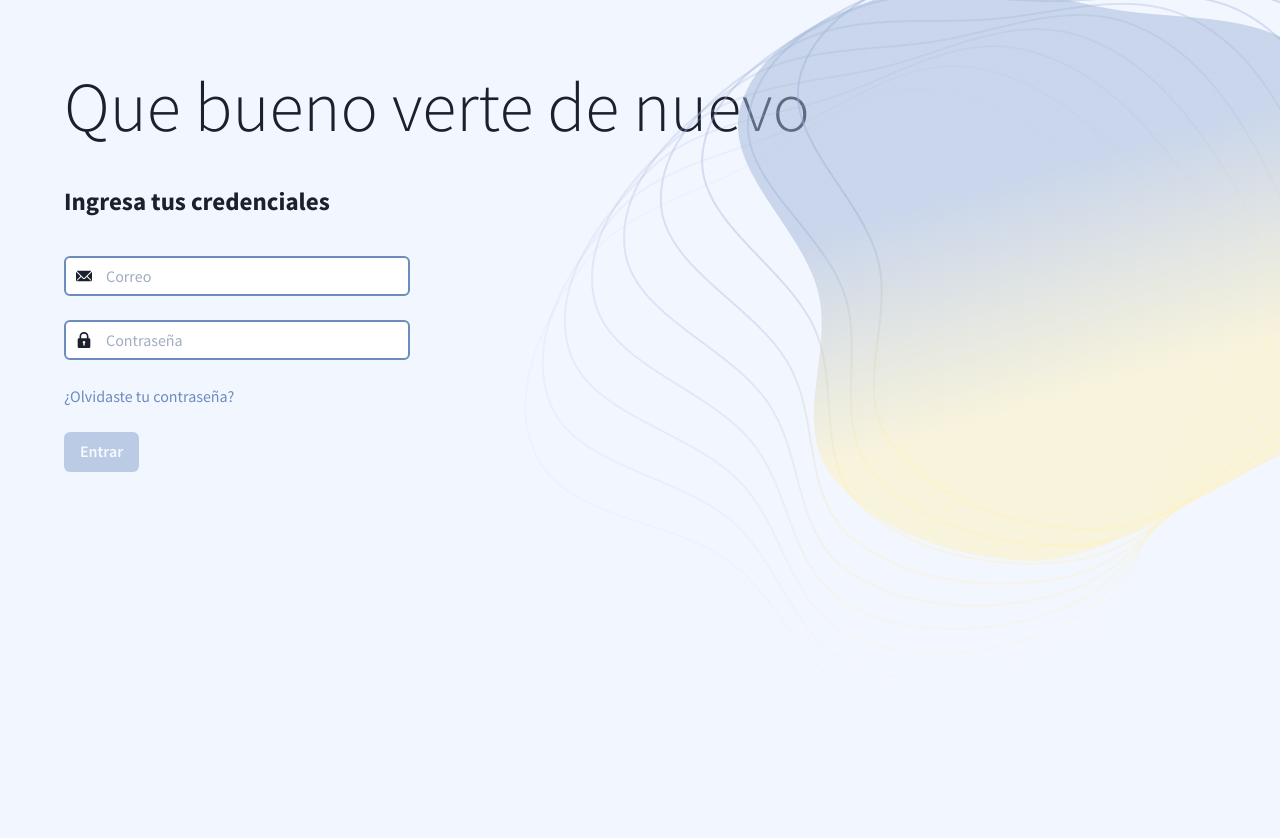
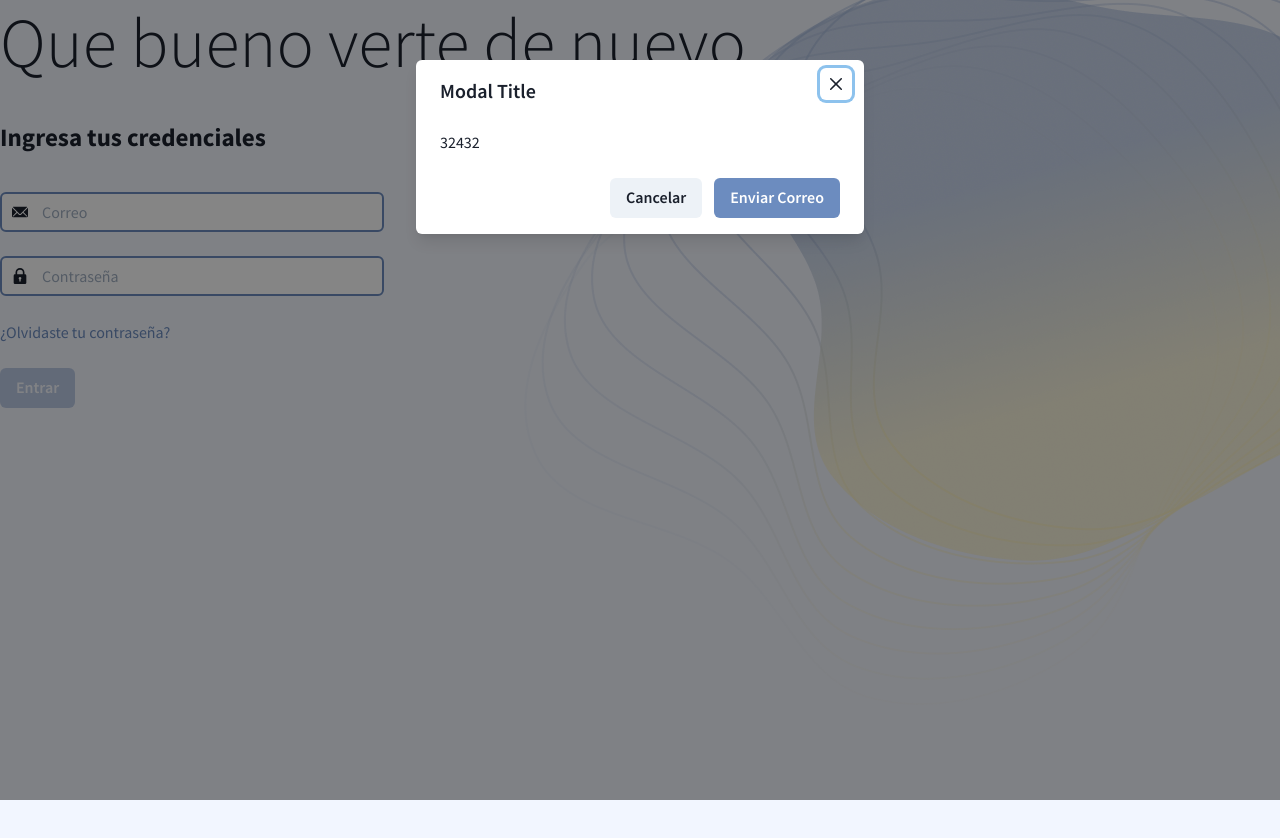
Before and after one commit to andreadelou/Proyecto-_IS, a React (Create React App) app: page / in a window 1280 px wide. Both pictures are taken after a click on the link "¿Olvidaste tu contraseña?". Shown: the top 838 px of the page. Built offline with nearby package versions, Linux system fonts and the light colour scheme; no server answers.

Commit message:
Created modal component

```diff
--- /dev/null
+++ b/src/components/ForgetPasswordModal.js
@@ -0,0 +1,32 @@
+import { Button, Modal, ModalBody, ModalCloseButton, ModalContent, ModalFooter, ModalHeader, ModalOverlay } from '@chakra-ui/react'
+import React from 'react'
+
+function ForgetPasswordModal({
+    onOpen,
+    onClose,
+    isOpen
+}) {
+    return (
+        <Modal isOpen={isOpen} onClose={onClose}>
+            <ModalOverlay />
+            <ModalContent>
+                <ModalHeader>Modal Title</ModalHeader>
+                <ModalCloseButton />
+                <ModalBody>
+                    32432
+                </ModalBody>
+
+                <ModalFooter>
+                    <Button mr={3} onClick={onClose}>
+                        Cancelar
+                    </Button>
+                    <Button backgroundColor="primary" textColor="textLight" _hover={{
+                        backgroundColor: "primary"
+                    }}>Enviar Correo</Button>
+                </ModalFooter>
+            </ModalContent>
+        </Modal>
+    )
+}
+
+export default ForgetPasswordModal
--- a/src/firebase.js
+++ b/src/firebase.js
@@ -1,9 +1,11 @@
+import { async } from "@firebase/util";
 import { initializeApp } from "firebase/app";   // Initialize firebase app
 import {
     getAuth,
     signInWithEmailAndPassword,
     createUserWithEmailAndPassword,
-    signOut
+    signOut,
+    sendPasswordResetEmail,
 } from 'firebase/auth'; // Module imports for firebase
 
 // Configuration for firebase
@@ -55,6 +57,20 @@ export const registerWithEmailAndPassword = async (name, email, password) => {
 }
 
 /**
+ * Sends a reset password email to the users
+ */
+export const sendResetPasswordEmail = async (email) => {
+    try {
+        await sendPasswordResetEmail(email);
+        return true
+    } catch (error) {
+        return false
+    }
+}
+
+
+
+/**
  * Exit the application
  */
 export const logout = () => {
--- a/src/pages/Login.js
+++ b/src/pages/Login.js
@@ -11,7 +11,8 @@ import {
   VStack,
   useToast,
   HStack,
-  Spinner
+  Spinner,
+  useDisclosure
 } from "@chakra-ui/react";
 import { EmailIcon, LockIcon } from "@chakra-ui/icons";
 import blob from "../assets/blob01.png";
@@ -20,6 +21,7 @@ import { useAuthState } from "react-firebase-hooks/auth";
 import { useNavigate } from "react-router-dom";
 import 'react-datepicker/dist/react-datepicker.css'
 import Header from "../components/Header";
+import ForgetPasswordModal from "../components/ForgetPasswordModal";
 
 
 
@@ -32,6 +34,8 @@ function Login() {
   const [user, loading, error] = useAuthState(auth);
 
   const navigate = useNavigate(); // navigate
+  const { isOpen, onOpen, onClose } = useDisclosure();  // Modal settings
+
 
 
   // Use the toast
@@ -74,6 +78,7 @@ function Login() {
   return (
     <>
       <header className="header">
+
         <Header title="Que bueno verte de nuevo" subtitle="Ingresa tus credenciales"></Header>
         <Image
           position={"absolute"}
@@ -84,6 +89,7 @@ function Login() {
         />
       </header>
       <div className="form">
+        <ForgetPasswordModal onOpen={onOpen} isOpen={isOpen} onClose={onClose} />
         <VStack spacing={"24px"} width="30%" alignItems={"start"}>
           <InputGroup>
             <InputLeftElement pointerEvents={"none"} children={<EmailIcon />} />
@@ -93,9 +99,8 @@ function Login() {
             <InputLeftElement pointerEvents={"none"} children={<LockIcon />} />
             <Input variant={'input'} onChange={($event) => { setPassword($event.target.value) }} placeholder="Contraseña" type={"password"} />
           </InputGroup>
-          <Link color={"primary"}>¿Olvidaste tu contraseña?</Link>
+          <Link color={"primary"} onClick={onOpen}>¿Olvidaste tu contraseña?</Link>
           <HStack spacing={"24px"}>
-
             <Button
               display={"inline-block"}
               backgroundColor="primary"
@@ -109,9 +114,9 @@ function Login() {
             {
               loading ? <Spinner size='md' color={"textDark"} /> : ''
             }
+          </HStack>
 
 
-          </HStack>
         </VStack>
       </div>
     </>
```
